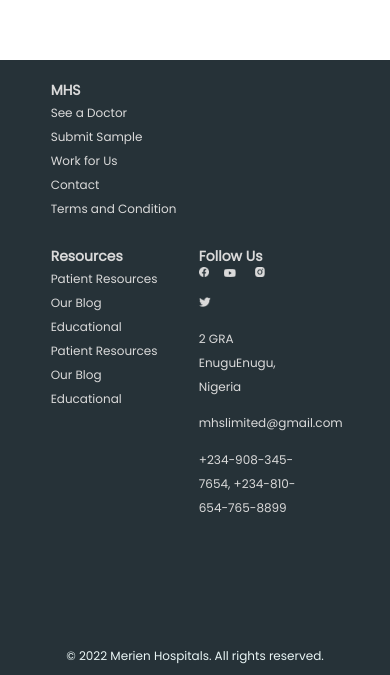
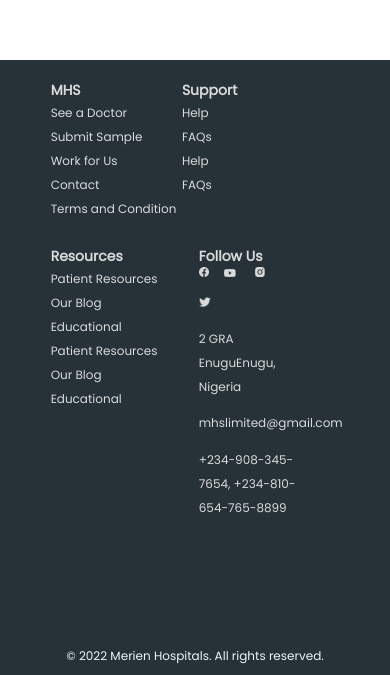
Before and after one commit to Sheila-a/Clientele, a React (Create React App) app: page / in a window 390 px wide. Shown: the part 1375-2050 px from the top of the page. Built offline with nearby package versions, Linux system fonts and the light colour scheme; a web font is replaced by a local one.

Commit message:
Test for Footer Responsiveness (9)

```diff
--- a/src/Components/Home/Footer/footer.jsx
+++ b/src/Components/Home/Footer/footer.jsx
@@ -24,7 +24,7 @@
                 <p>Terms and Condition</p>
               </p>
             </div>
-            {/* <div className="bf2">
+            <div className="bf2">
               <h3 className="footer-h3">Support</h3>
               <p className="footer-p footer-pS">
                 <p> Help </p>
@@ -32,7 +32,7 @@
                 <p> Help </p>
                 <p> FAQs</p>
               </p>
-            </div> */}
+            </div>
           </div>
           <div className="bottom-flex-MQ">
             <div className="bf3">
```
